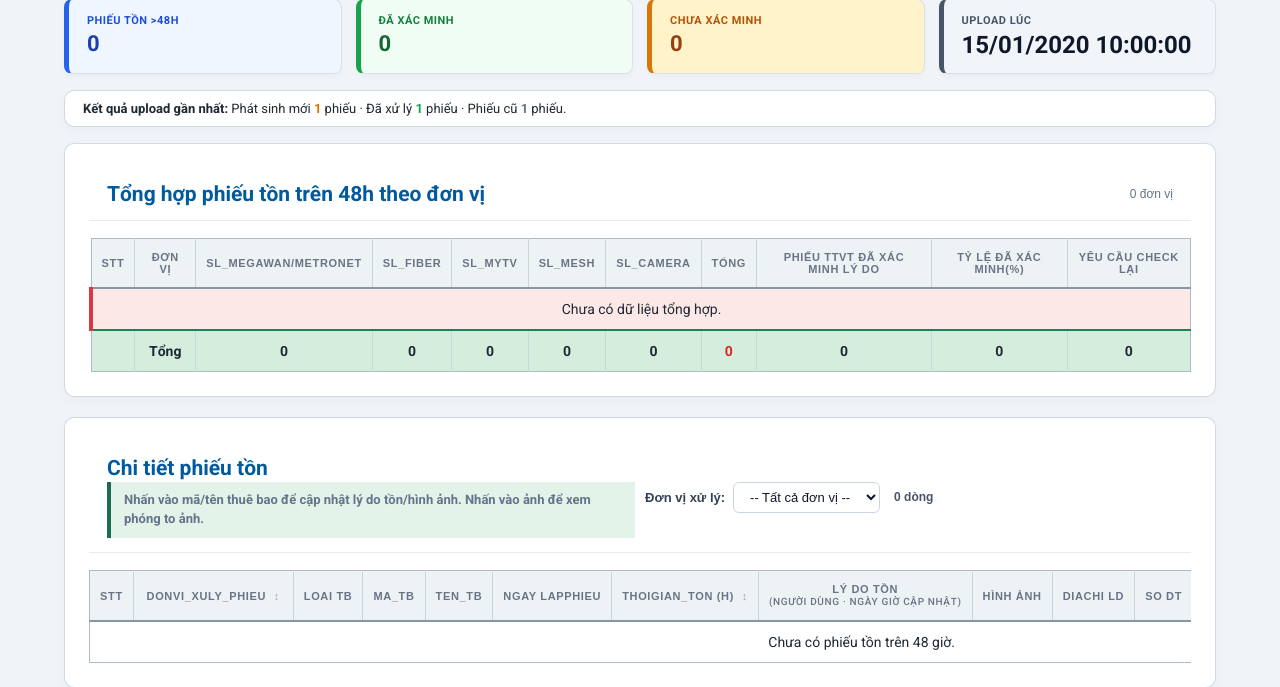
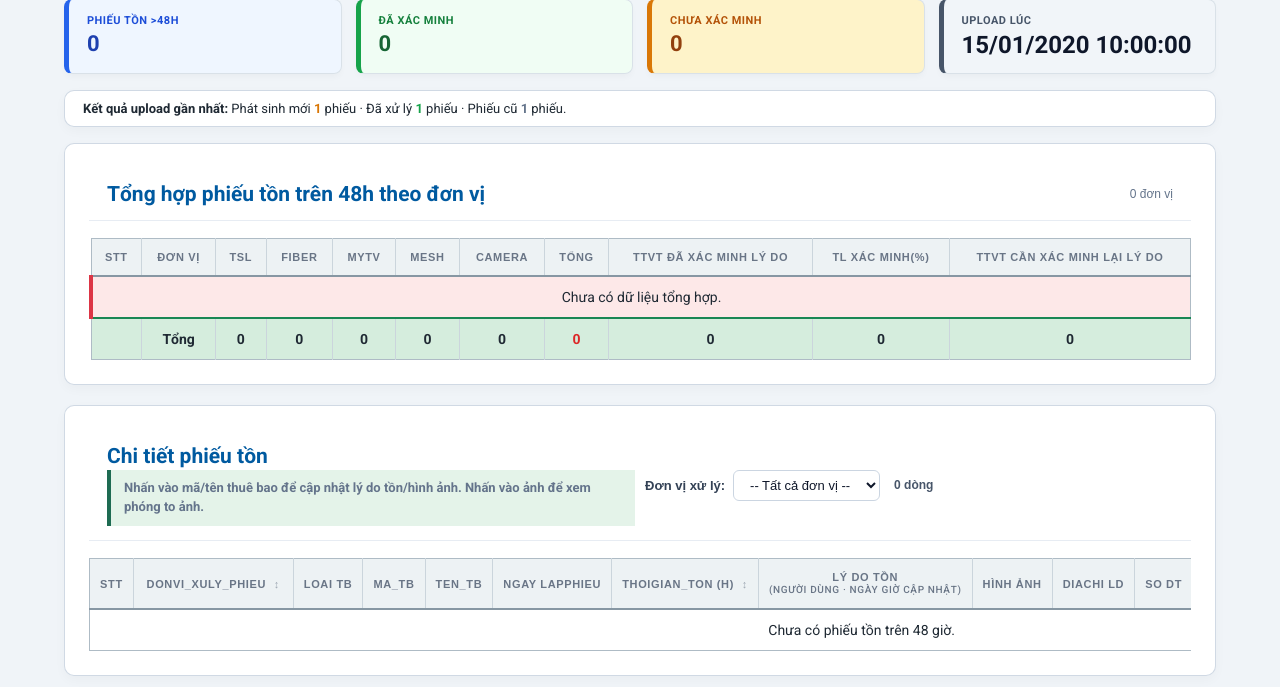
Before and after one commit to caotrinhan/phieuton, a Flask app: page / in a window 1280 px wide. Shown: the part 272-959 px from the top of the page. Run offline with Flask 3, Linux system fonts and the light colour scheme; tables that the repository leaves empty hold one stand-in row (values such as "Sample post"); parts of the project's set-up code (start-up, migrations or seed data) failed here and were passed over; some libraries are stand-ins or nearby versions.

Commit message:
sua tieu de

```diff
--- a/app/templates/dashboard.html
+++ b/app/templates/dashboard.html
@@ -223,15 +223,15 @@
         <tr>
           <th>STT</th>
           <th>Đơn vị</th>
-          <th>SL_MegaWAN/MetroNET</th>
-          <th>SL_Fiber</th>
-          <th>SL_MyTV</th>
-          <th>SL_Mesh</th>
-          <th>SL_Camera</th>
+          <th>TSL</th>
+          <th>Fiber</th>
+          <th>MyTV</th>
+          <th>Mesh</th>
+          <th>Camera</th>
           <th>Tổng</th>
-          <th>Phiếu TTVT đã xác minh lý do</th>
-          <th>Tỷ lệ đã xác minh(%)</th>
-          <th>Yêu cầu check lại</th>
+          <th>TTVT đã xác minh lý do</th>
+          <th>TL xác minh(%)</th>
+          <th>TTVT Cần xác minh lại lý do</th>
         </tr>
       </thead>
       <tbody>
```
